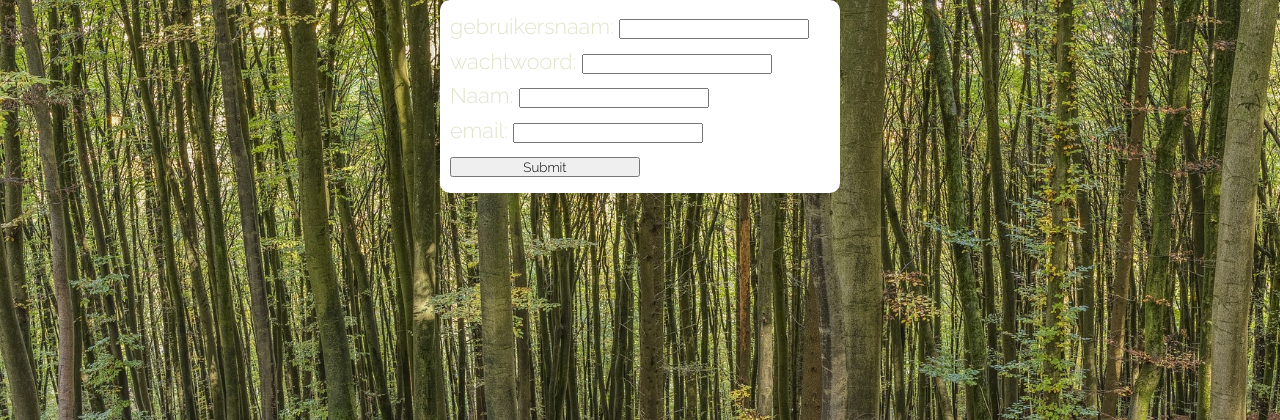
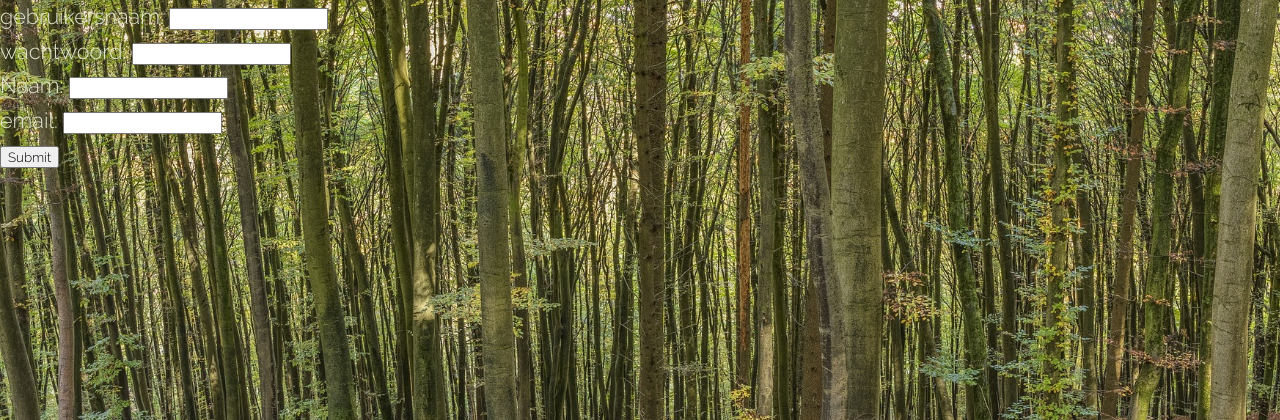
Before and after one commit to SilvinvanHaestregt/Project-Winkeltje-Raamsdonksveer, a PHP site: page /Project-Winkeltje-Raamdsdonksveer/login.php in a window 1280 px wide. Shown: the top 420 px of the page. Run offline with PHP 8.4, Linux system fonts and the light colour scheme.

Commit message:
Update main.css

```diff
--- a/css/main.css
+++ b/css/main.css
@@ -395,34 +395,3 @@ footer{
     page-break-after: avoid;
   }
 }
-
-/* * */
-*{
-	margin: 0 auto;
-	padding: 0;
-}
-
-/* Wrapper */
-.wrapper{
-	margin: 0 auto;
-	width: 968px;
-	display: flex;
-	justify-content: center;
-}
-
-/* login.php */
-.form{
-  background-color: white;
-	width: 400px;
-	border-radius: 10px;
-	padding: 10px;
-	animation: mymove 5s infinite;
-}
-
-input {
-  width: 50%;
-}
-
-input[type=text]:focus {
-  background-color: lightblue;
-}
```
